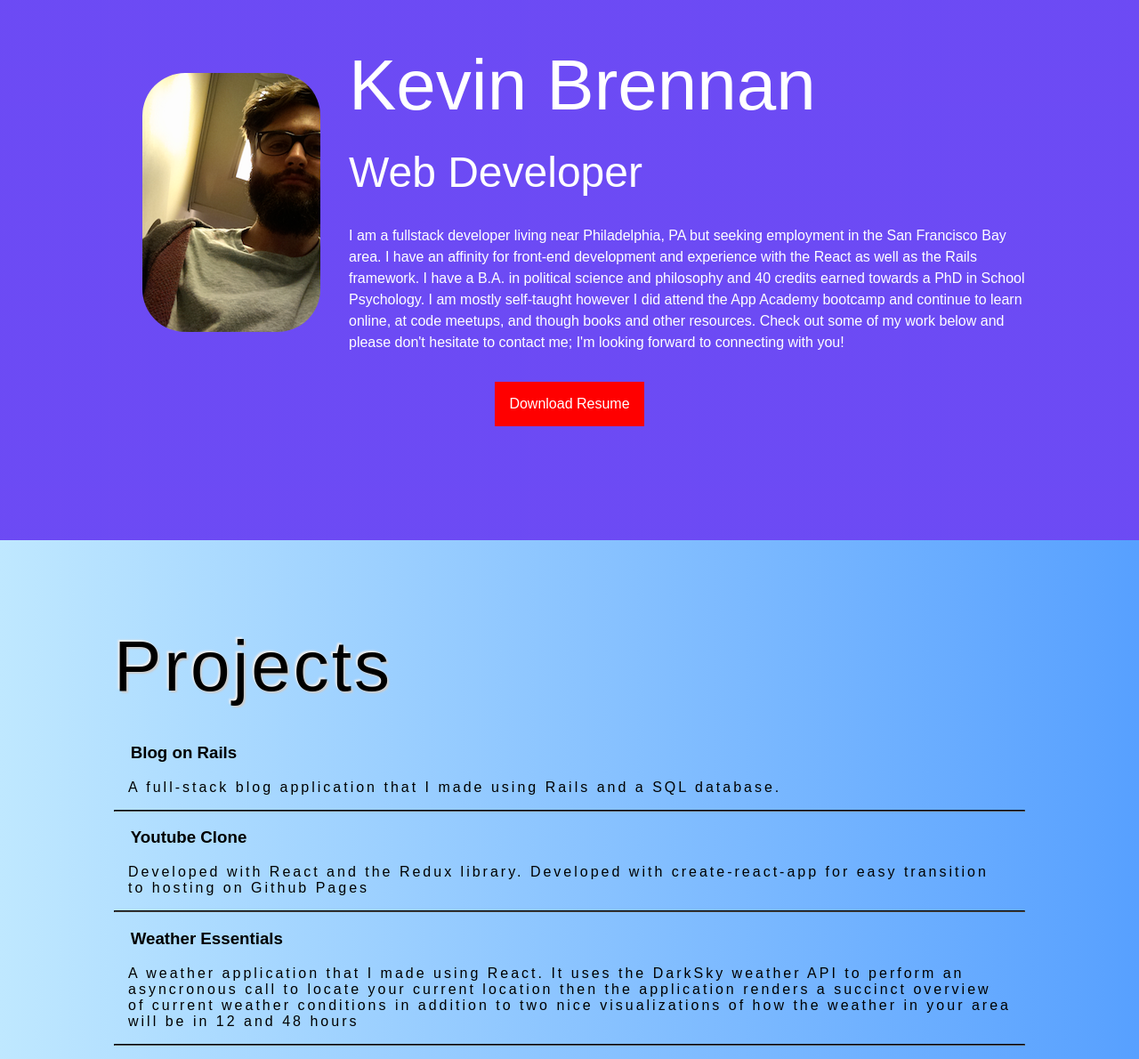
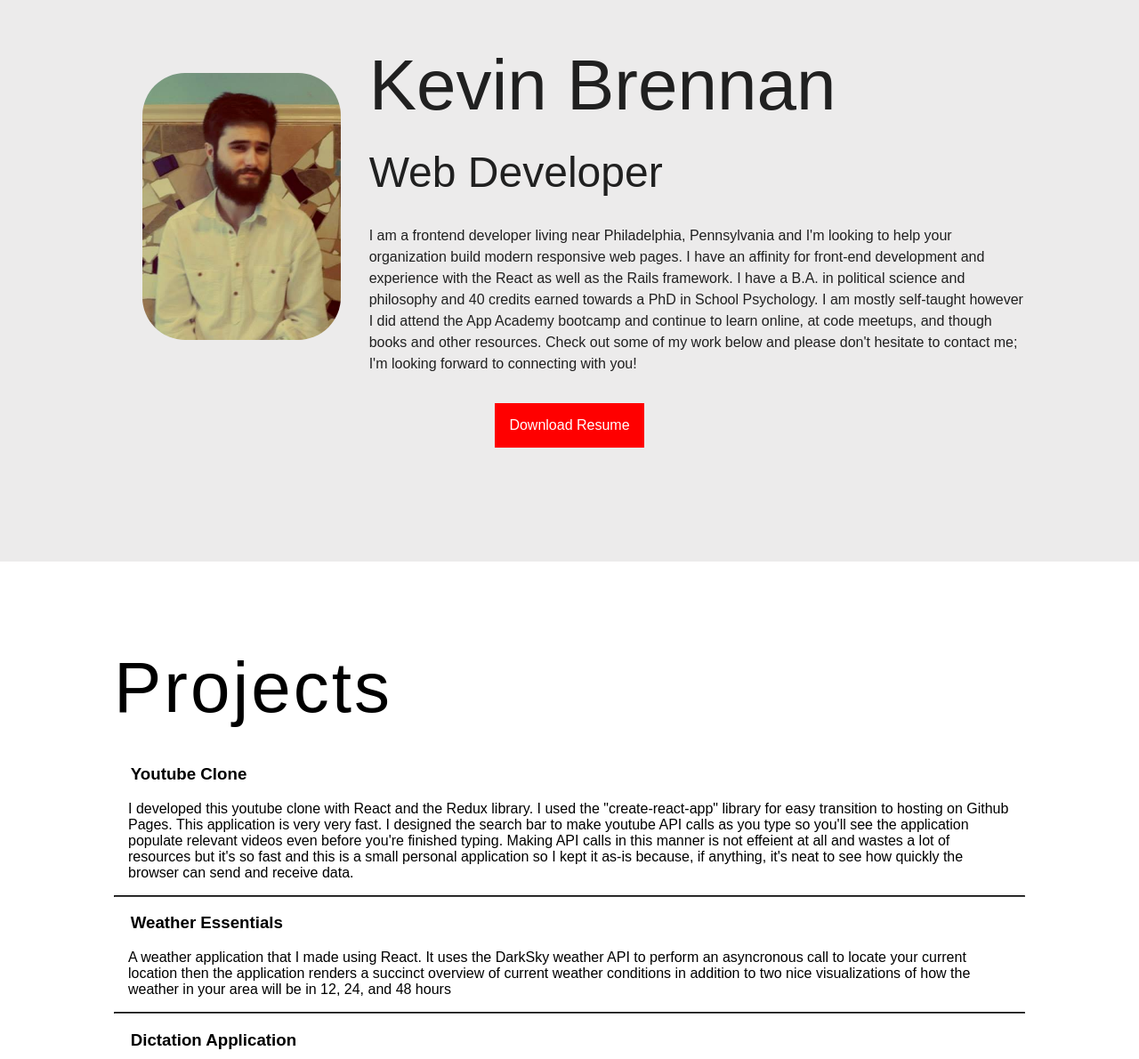
Before and after one commit to krbrennan/portfolio, a website: page index.html in a window 1280 px wide. Shown: the part 878-2068 px from the top of the page at 89% size. Drawn offline with Linux system fonts and the light colour scheme; some packages are replaced by stand-ins of ours; a script that the page names is missing.

Commit message:
updating profile and project information/styling

```diff
--- a/index.html
+++ b/index.html
@@ -33,13 +33,17 @@
     <section id='about-me'>
       <div class="container about">
         <div class="about-picture">
-          <img class='pic profile-img col-narrow' src="./assets/my-face.png" alt="">
+          <img class='pic profile-img col-narrow' src="./assets/profile.png" alt="">
         </div>
         <div class="about-info">
           <h2 class='name'>Kevin Brennan</h2>
           <h3 class='profession'>Web Developer</h3>
           <p class="about-me-paragraph">
-            I am a fullstack developer living near Philadelphia, PA but seeking employment in the San Francisco Bay area. I have an affinity for front-end development and experience with the React as well as the Rails framework. I have a B.A. in political science and philosophy and 40 credits earned towards a PhD in School Psychology. I am mostly self-taught however I did attend the App Academy bootcamp and continue to learn online, at code meetups, and though books and other resources. Check out some of my work below and please don't hesitate to contact me; I'm looking forward to connecting with you!</p>
+            I am a frontend developer living near Philadelphia, Pennsylvania and I'm looking to help your organization build modern responsive web pages.
+            I have an affinity for front-end development and experience with the React as well as the Rails framework.
+            I have a B.A. in political science and philosophy and 40 credits earned towards a PhD in School Psychology.
+            I am mostly self-taught however I did attend the App Academy bootcamp and continue to learn online, at code meetups,
+            and though books and other resources. Check out some of my work below and please don't hesitate to contact me; I'm looking forward to connecting with you!</p>
         </div>
       </div>
       <div class="resume">
@@ -53,52 +57,78 @@
         <div class="project-list">
           <ul class='project-ul'>
             <li class='project-li'>
-              <a class='project-pic' target="_blank" href="https://lit-river-95308.herokuapp.com/">
-                <h3 class=project-title>Blog on Rails</h3>
-                <p class='text-center'>A full-stack blog application that I made using Rails and a SQL database.</p>
-              </a>
-            </li>
-            <hr>
-            <li class='project-li'>
               <a class='project-pic' target="_blank" href="https://krbrennan.github.io/react_youtube_clone">
                 <h3 class=project-title>Youtube Clone</h3>
-                <p class='text-center'>Developed with React and the Redux library. Developed with create-react-app for easy transition to hosting on Github Pages</p>
+                <p class='text-center'>
+                  I developed this youtube clone with React and the Redux library. I used the "create-react-app" library for easy transition to hosting on Github Pages.
+                  This application is very very fast. I designed the search bar to make youtube API calls as you type
+                  so you'll see the application populate relevant videos even before you're finished typing.
+                  Making API calls in this manner is not effeient at all and wastes a lot of resources but
+                  it's so fast and this is a small personal application so I kept it as-is because, if anything, it's neat to see how
+                  quickly the browser can send and receive data.
+                </p>
               </a>
             </li>
             <hr>
             <li class='project-li'>
               <a class='project-pic' target="_blank" href="https://krbrennan.github.io/weather_react/">
                 <h3 class=project-title>Weather Essentials</h3>
-                  <p class='text-center'>A weather application that I made using React. It uses the DarkSky weather API to perform an asyncronous call to locate your current location then the application renders a succinct overview of current weather conditions in addition to two nice visualizations of how the weather in your area will be in 12 and 48 hours</p>
+                  <p class='text-center'>
+                    A weather application that I made using React. It uses the DarkSky weather API to perform an asyncronous call to locate
+                    your current location then the application renders a succinct overview of current weather conditions in addition to two
+                    nice visualizations of how the weather in your area will be in 12, 24, and 48 hours
+                  </p>
               </a>
             </li>
             <hr>
             <li class='project-li'>
               <a class='project-pic' target="_blank" href="https://krbrennan.github.io/speech_recognition/">
                 <h3 class=project-title>Dictation Application</h3>
-                  <p class='text-center'>I put this together using javascript and basic HTML/CSS. This application will
-                  record speech in real time assuming you have a microphone available. Initially I had run into a problem with the blazing-fast speed in which the application would try and render a user's speech on the screen. I found that by including a few timeouts I could delay the program's lookup time and improve the accuracy of the speech recorded. I even trained it to incorporate basic punctuation so the rendered text looks more representitive of proper sentence structure. </p>
+                  <p class='text-center'>
+                  I put this together using javascript and basic HTML/CSS. This application will
+                  record speech in real time assuming you have a microphone available. Initially I had run into a problem with the
+                  blazing-fast speed in which the application would try and render a user's speech on the screen.
+                  I found that by including a few timeouts I could delay the program's lookup time and improve the accuracy of the speech recorded.
+                  I even trained it to incorporate basic punctuation so the rendered text looks more representitive of proper sentence structure.
+                </p>
               </a>
             </li>
             <hr>
             <li class='project-li'>
               <a class='project-pic' target="_blank" href="https://krbrennan.github.io/react_robo_search/">
                 <h3 class=project-title>React Search-Widget</h3>
-                  <p class='text-center'>A web application made with React that displays profiles and allows the user to narrow down to specific profiles by searching a name.</p>
+                  <p class='text-center'>
+                    A web application made with React that displays profiles and allows the user to narrow
+                    down to specific profiles by searching a name.
+                  </p>
               </a>
             </li>
             <hr>
             <li class='project-li'>
               <a class='project-pic' target="_blank" href="https://krbrennan.github.io/react_gify/">
                 <h3 class=project-title>Gif Search Widget</h3>
-                  <p class='text-center'>I put this together using React.js. I wanted to learn how to make API calls so I build this widget that calls giphy.com to pull and display trending gifs. I also implemented a search-bar that can make API calls and return many related gifs.</p>
+                  <p class='text-center'>
+                    I put this together using React.js. I wanted to learn how to make API calls
+                    so I build this widget that calls giphy.com to pull and display trending gifs.
+                    I also implemented a search-bar that can make API calls and return many related gifs.
+                  </p>
               </a>
             </li>
               <hr>
               <li class='project-li'>
+                <a class='project-pic' target="_blank" href="https://lit-river-95308.herokuapp.com/">
+                  <h3 class=project-title>Blog on Rails</h3>
+                  <p class='text-center'>A full-stack blog application that I made using Rails and a SQL database.</p>
+                </a>
+              </li>
+              <hr>
+              <li class='project-li'>
                 <a class='project-pic' target="_blank" href="https://krbrennan.github.io/react_tic_tac_toe/">
                   <h3 class=project-title>Tic-Tac-Toe</h3>
-                    <p class='text-center'>Tic-tac-toe made with HTML, CSS, Javascript, and React. Coding out such a simple game was a really engaging challenge.</p>
+                    <p class='text-center'>
+                      Tic-tac-toe made with HTML, CSS, Javascript, and React.
+                      Coding out such a simple game was a really engaging challenge.
+                    </p>
                 </a>
               </li>
             </hr>
--- a/style.css
+++ b/style.css
@@ -107,6 +107,7 @@ nav.sticky {
 #about-me {
   width: 100vw;
   min-height: 42em;
+  background: rgba(192, 190, 190, 0.3);
   /* background-image: -ms-linear-gradient(bottom, rgba(0, 53, 127, 0.377) 0%, #170075 100%); */
   /* background-image: -moz-linear-gradient(bottom, rgba(0, 53, 127, 0.171) 0%, #170075 100%); */
   /* background-image: -o-linear-gradient(bottom, #00357F 0%, #170075 100%); */
@@ -115,7 +116,7 @@ nav.sticky {
 
   /* background-image: linear-gradient(to top, #00357F 0%, #170075 0%); */
 
-  background-image: linear-gradient(to top, rgba(19, 17, 126, 0.76), #3709f0bb 0%);
+  /* background-image: linear-gradient(to top, rgba(160, 158, 241, 0.76), #3709f0bb 0%); */
 }
 
 .about {
@@ -133,6 +134,7 @@ nav.sticky {
   float: left;
   min-height: 100%;
   margin: 2em;
+  max-height: 300px;
 }
 
 .about-info {
@@ -146,25 +148,25 @@ nav.sticky {
 }
 
 .name {
-  color: white;
+  color: rgb(32, 32, 32);
   font-size: 5em;
   font-weight: 300;
   padding-bottom: 0.3em;
 }
 
 .profession {
-  color: white;
+  color: rgb(32, 32, 32);
   font-size: 3em;
   font-weight: 300;
 }
 
 .about-me-paragraph {
   display: flex;
-  color: white;
+  color: rgb(32, 32, 32);
   padding: 2em 0;
   margin: 0 auto;
   line-height: 1.5em;
-  font-weight: 300;
+  font-weight: 400;
 }
 
 .resume {
@@ -191,13 +193,14 @@ nav.sticky {
   padding-top: 6em;
   height: 100%;
   width: 100vw;
-  background-image: -ms-linear-gradient(left, #BFE8FF 0%, #57A0FF 100%);
+  /* background-image: -ms-linear-gradient(left, #BFE8FF 0%, #57A0FF 100%);
   background-image: -moz-linear-gradient(left, #BFE8FF 0%, #57A0FF 100%);
   background-image: -o-linear-gradient(left, #BFE8FF 0%, #57A0FF 100%);
   background-image: -webkit-gradient(linear, left top, right top, color-stop(0, #BFE8FF), color-stop(100, #57A0FF));
   background-image: -webkit-linear-gradient(left, #BFE8FF 0%, #57A0FF 100%);
-  background-image: linear-gradient(to right, #BFE8FF 0%, #57A0FF 100%);
+  background-image: linear-gradient(to right, #BFE8FF 0%, #57A0FF 100%); */
   margin: 0 auto;
+  background:
   padding-bottom: 4em;
 }
 
@@ -210,11 +213,10 @@ nav.sticky {
 .project-text {
   font-family: 'Tillium Web', sans-serif;
   color: #555;
-  font-weight: 300;
+  font-weight: 500;
   letter-spacing: 3px;
   position: relative;
   font-size: 5em;
-  text-shadow: -2px -2px 2px #EDEDED, 2px 2px 2px #ccc;
   margin-bottom: 0.5em;
   color: black;
 }
@@ -227,7 +229,8 @@ nav.sticky {
 
 .text-center {
   margin: 1em;
-  letter-spacing: 3px;
+  font-weight: 300;
+  /* letter-spacing: 3px; */
   font-family: 'Tillium Web', sans-serif;
   color: black;
 }
```
Also changed, not shown: assets/profile.png (added).
